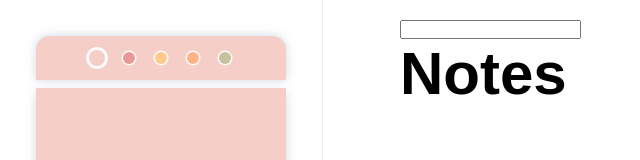
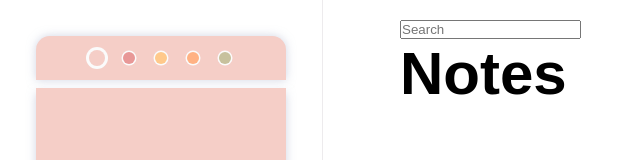
Before and after one commit to kenta5293/React_Colorful_TodoList, a React (Create React App) app: page / in a window 1280 px wide. Shown: the top 160 px of the page, without its empty margins (0-640 px from the left). Built offline with nearby package versions, Linux system fonts and the light colour scheme; a web font is replaced by a local one.

Commit message:
2021-05-19: Add SearchEvent Upload

```diff
--- a/src/App.css
+++ b/src/App.css
@@ -2,5 +2,4 @@
   display: flex;
   width: 100%;
   height: 100vh;
-  /* background-color: #FBFBFB; */
 }
--- a/src/App.js
+++ b/src/App.js
@@ -15,7 +15,8 @@ class App extends Component {
   state = {
     input: '',
     todos: [],
-    color: '#F5CEC7'
+    color: '#F5CEC7',
+    searchKeyword: ''
   }
 
   handleChange = (e) => {
@@ -118,8 +119,19 @@ class App extends Component {
     })
   }
 
+  handleSearchKeyword = (e) => {
+    this.setState({
+      searchKeyword: e.target.value
+    });
+  }
+
   render() {
-    const { input, todos, color } = this.state;
+    const { input, todos, color, searchKeyword } = this.state;
+
+    const filterTodo = todos.filter((todos) => {
+      return todos.text.toLowerCase().includes(searchKeyword);
+    })
+
     const {
       handleChange,
       handleCreate,
@@ -128,7 +140,8 @@ class App extends Component {
       handleRemove,
       handleSelectColor,
       handleBookmark,
-      handleTodoMenu
+      handleTodoMenu,
+      handleSearchKeyword
     } = this;
 
 
@@ -145,9 +158,10 @@ class App extends Component {
               onCreate={handleCreate} />
           } />
 
-        <TodoTemplate search={<SearchForm />}>
-          <TodoItemList todos={todos} onToggle={handleToggle} onRemove={handleRemove} onToggleBookmark={handleBookmark} onToggleMenu={handleTodoMenu} />
+        <TodoTemplate search={<SearchForm onSearch={handleSearchKeyword} />}>
+          <TodoItemList todos={filterTodo} onToggle={handleToggle} onRemove={handleRemove} onToggleBookmark={handleBookmark} onToggleMenu={handleTodoMenu} />
         </TodoTemplate>
+        <div className="cursor"></div>
       </div >
     );
   }
--- a/src/components/PostForm.scss
+++ b/src/components/PostForm.scss
@@ -60,7 +60,7 @@
       transition: 0.2s;
 
       &:hover {
-        background-color: $main-color;
+        background-color: $btn-hover-color;
       }
     }
   }
--- a/src/components/SearchForm.js
+++ b/src/components/SearchForm.js
@@ -3,9 +3,10 @@ import './SearchForm.scss';
 
 class SearchForm extends Component {
   render() {
+    const { onSearch } = this.props;
     return (
       <div>
-        <input type="text" />
+        <input type="search" className="search-form" placeholder="Search" onChange={onSearch} />
       </div>
     );
   }
--- a/src/components/TodoItem.scss
+++ b/src/components/TodoItem.scss
@@ -24,6 +24,11 @@
         background-color: #0f1119;
         cursor: pointer;
         z-index: 51;
+        transition: 0.2s;
+
+        &:hover {
+            background-color: $btn-hover-color;
+        }
 
         &:hover path {
             fill: #ffda1e;
@@ -61,13 +66,13 @@
         right: 0;
         z-index: 50;
         background-color: #ffffff80;
+        opacity: 0;
+        visibility: hidden;
         transition: 0.2s;
-        visibility: hidden;
-        opacity: 0;
 
         &.menu-view {
+            opacity: 1;
             visibility: visible;
-            opacity: 1;
         }
 
         .todo-btn {
@@ -86,7 +91,7 @@
             }
 
             &:hover {
-                background-color: $main-color;
+                background-color: $btn-hover-color;
             }
 
             &.check {
--- a/src/components/TodoItemList.js
+++ b/src/components/TodoItemList.js
@@ -13,7 +13,7 @@ class TodoItemList extends Component {
 
     const todoList = todos.map(
       ({ id, text, checked, bookmark, menu, color }) => (
-        <CSSTransition key={id} classNames="todo-animate" timeout={{ appear: 100, enter: 400, exit: 1200 }}>
+        <CSSTransition key={id} classNames="todo-animate" timeout={{ appear: 100, enter: 400, exit: 600 }}>
           <TodoItem
             id={id}
             text={text}
--- a/src/components/TodoItemList.scss
+++ b/src/components/TodoItemList.scss
@@ -46,7 +46,7 @@ section.todos-wrapper {
         .todo-animate-exit-active {
             opacity: 0;
             transform: translateX(2rem) scale(0.9);
-            transition: opacity 0.8s, transform 0.8s;
+            transition: opacity 0.6s, transform 0.6s;
         }
     }
 }
--- a/src/components/_Settings.scss
+++ b/src/components/_Settings.scss
@@ -1,4 +1,4 @@
 @charset "UTF-8";
 @import './Font.scss';
 
-$main-color: #415298;
+$btn-hover-color: #415298;
```
